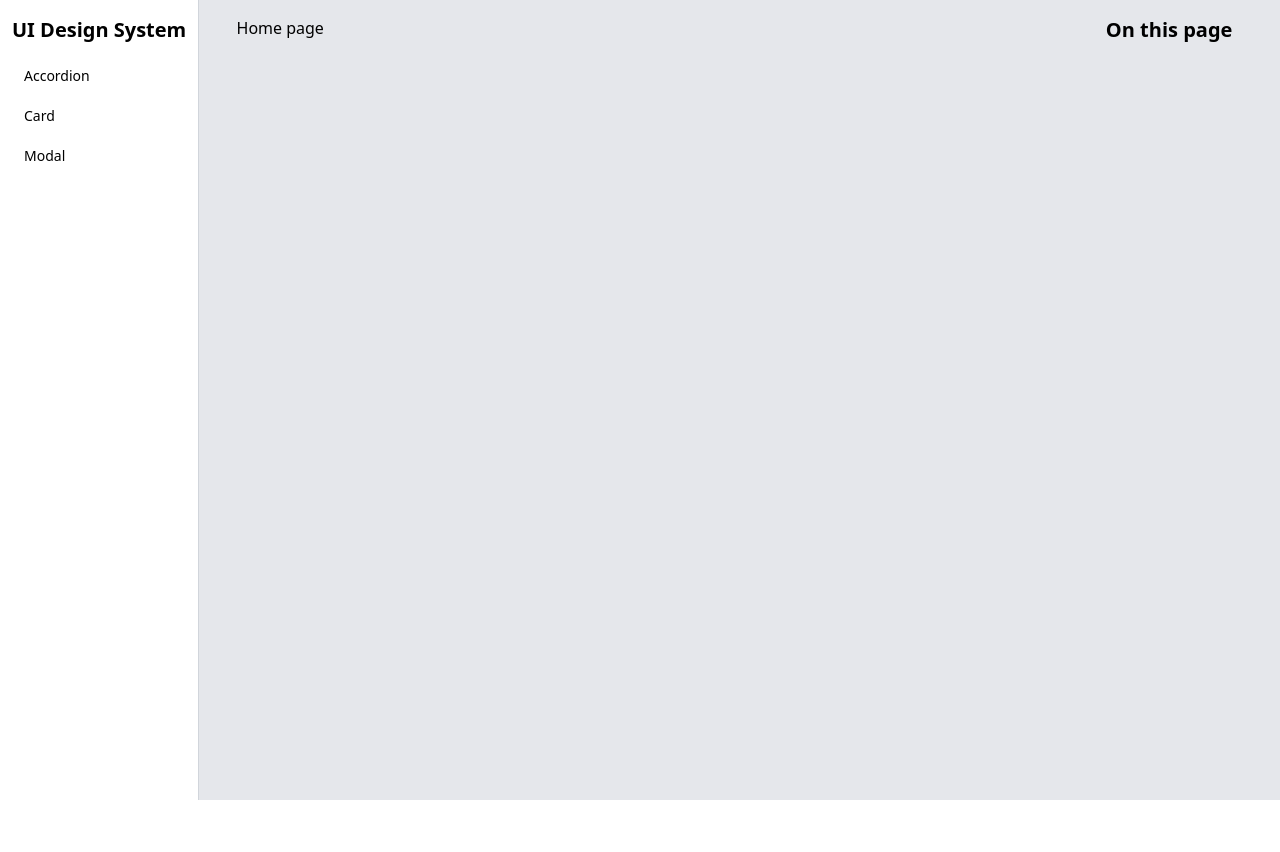
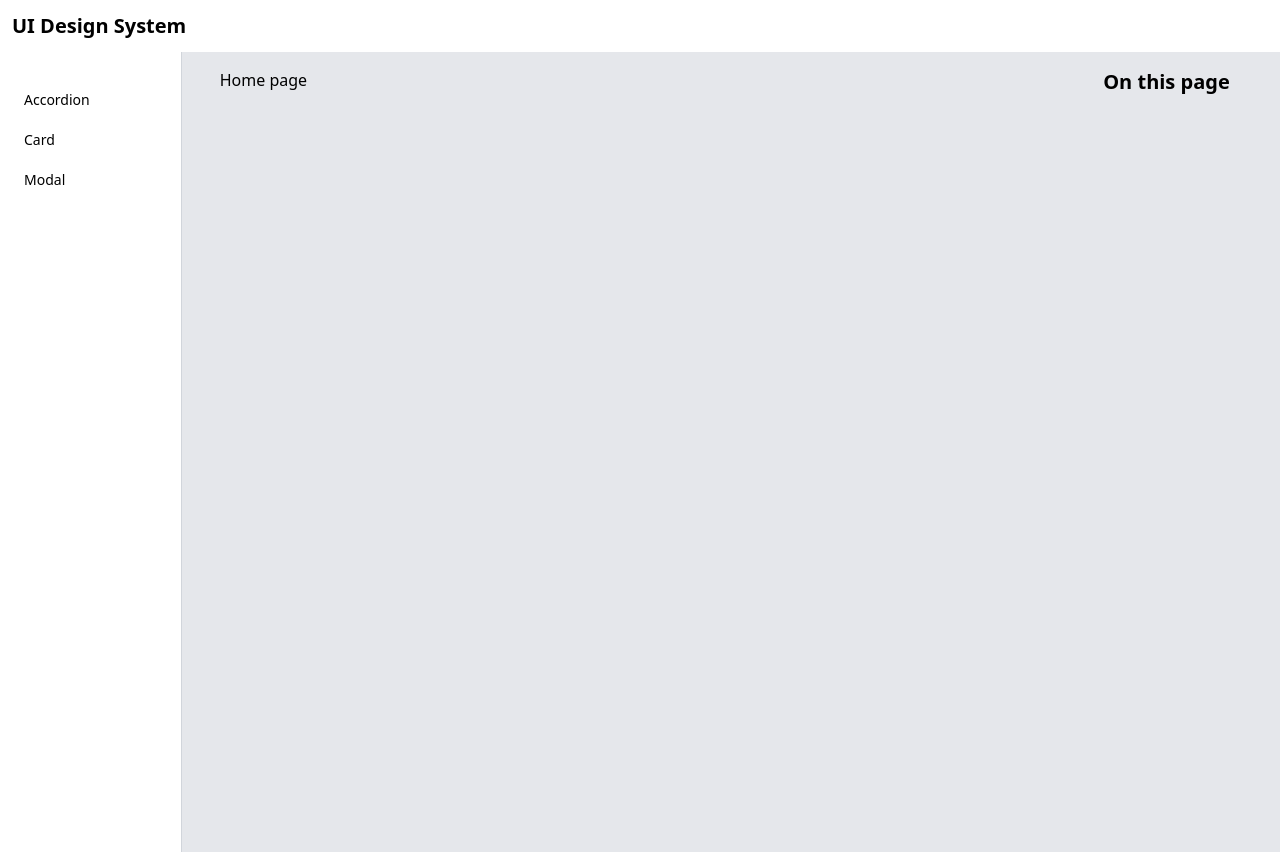
Before and after one commit to diegosalasmartinez/ui, a Next.js app: page / in a window 1280 px wide. Before the commit the page ends 800 px from the top, so only its background shows below. Built offline with nearby package versions, Linux system fonts and the light colour scheme.

Commit message:
Add header component

```diff
--- a/components/layout/DefaultLayout.tsx
+++ b/components/layout/DefaultLayout.tsx
@@ -2,6 +2,7 @@ import Head from 'next/head'
 import { QuickNavSectionInterface } from '@/interfaces/QuickNav'
 import QuickNav from './QuickNav'
 import Sidebar from './Sidebar'
+import Header from './Header'
 
 interface DefaultLayoutProps {
   title?: string
@@ -16,6 +17,7 @@ export default function DefaultLayout({ title = 'My Planner', nav, children }: D
         <title>{title}</title>
         <link rel='icon' href='/favicon.ico' />
       </Head>
+      <Header />
       <div className='flex h-screen w-screen'>
         <Sidebar />
         <div className='w-full overflow-y-auto bg-gray-200'>
--- /dev/null
+++ b/components/layout/Header.tsx
@@ -0,0 +1,7 @@
+export default function Header() {
+  return (
+    <header className='flex w-full justify-start'>
+      <div className='self-center whitespace-nowrap p-3 text-xl font-semibold dark:text-white'>UI Design System</div>
+    </header>
+  )
+}
--- a/components/layout/Sidebar.tsx
+++ b/components/layout/Sidebar.tsx
@@ -40,8 +40,6 @@ export default function Sidebar() {
   return (
     <div aria-label='Sidebar' className='h-full w-64'>
       <div className='flex h-full flex-col justify-between overflow-y-auto border-r border-r-gray-300 bg-white py-4 px-3 dark:bg-gray-800'>
-        <div>
-          <span className='self-center whitespace-nowrap text-xl font-semibold dark:text-white'>UI Design System</span>
         <ul className='mt-4 space-y-2'>
           <li>
             <RouteLink path='/accordion' actualRoute={actualRoute} handleClick={handleClick}>
@@ -61,6 +59,5 @@ export default function Sidebar() {
         </ul>
       </div>
     </div>
-    </div>
   )
 }
```
Lines whose indentation alone changed are shown as unchanged.
